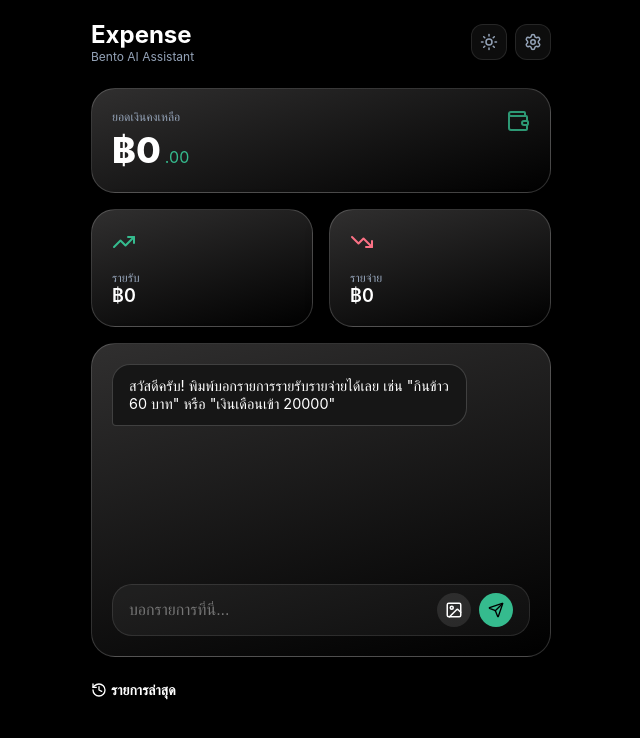
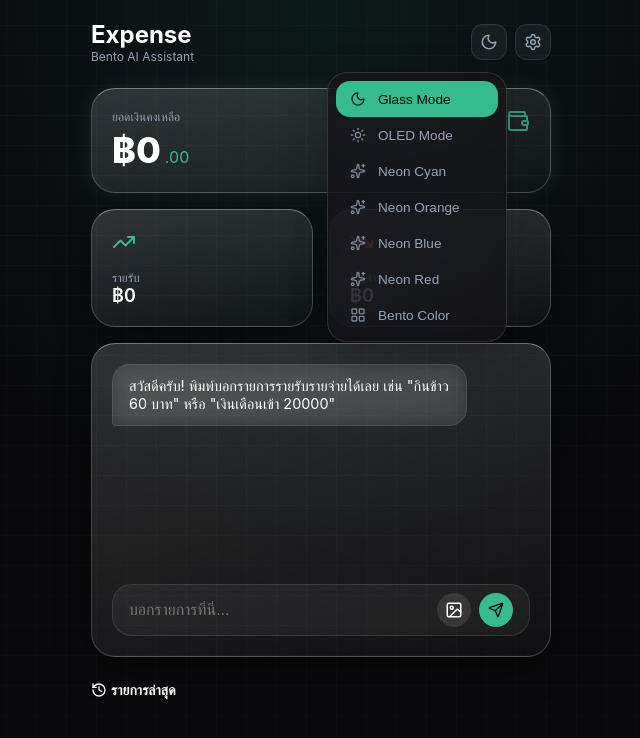
Before and after one commit to warintum/spending-bento-ai-assistant-glm4.7-antigravity, a React (Vite) app: page / in a window 1280 px wide. Both pictures are taken after a click on the button 808 px from the left and 42 px from the top of the page. Shown: the top 738 px of the page, without its empty margins (319-959 px from the left). Built offline with nearby package versions, Linux system fonts and the light colour scheme.

Commit message:
ปรับปรุงการเปลี่ยน Mode

```diff
--- a/src/App.tsx
+++ b/src/App.tsx
@@ -37,7 +37,8 @@ import {
   Coins,
   ShoppingBag,
   MoreHorizontal,
-  Image as ImageIcon
+  Image as ImageIcon,
+  LayoutGrid
 } from 'lucide-react';
 import './index.css';
 
@@ -99,6 +100,8 @@ const App: React.FC = () => {
   const [bgImage, setBgImage] = useState<string>(() => localStorage.getItem('glass-bg') || '');
   const [bgBlur, setBgBlur] = useState<number>(() => parseInt(localStorage.getItem('glass-bg-blur') || '0'));
   const [bgDim, setBgDim] = useState<number>(() => parseInt(localStorage.getItem('glass-bg-dim') || '100'));
+  const [isThemeDropdownOpen, setIsThemeDropdownOpen] = useState(false);
+  const [isBottomThemeDropdownOpen, setIsBottomThemeDropdownOpen] = useState(false);
 
   const scrollRef = useRef<HTMLDivElement>(null);
   const fileInputRef = useRef<HTMLInputElement>(null);
@@ -224,6 +227,21 @@ const App: React.FC = () => {
       scrollRef.current.scrollTop = scrollRef.current.scrollHeight;
     }
   }, [messages]);
+
+  useEffect(() => {
+    const handleClickOutside = (event: MouseEvent) => {
+      // If any dropdown is open, and we click something
+      if (isThemeDropdownOpen || isBottomThemeDropdownOpen) {
+        const target = event.target as HTMLElement;
+        if (!target.closest('.theme-dropdown') && !target.closest('.action-btn')) {
+          setIsThemeDropdownOpen(false);
+          setIsBottomThemeDropdownOpen(false);
+        }
+      }
+    };
+    document.addEventListener('mousedown', handleClickOutside);
+    return () => document.removeEventListener('mousedown', handleClickOutside);
+  }, [isThemeDropdownOpen, isBottomThemeDropdownOpen]);
 
   useEffect(() => {
     localStorage.setItem('bento-category-prefs', JSON.stringify(categoryPreferences));
@@ -581,9 +599,13 @@ const App: React.FC = () => {
   };
 
   const toggleTheme = () => {
-    const themes: ('glass' | 'oled' | 'neon' | 'neon-orange' | 'neon-blue' | 'neon-red' | 'bento-color')[] = ['glass', 'oled', 'neon', 'neon-orange', 'neon-blue', 'neon-red', 'bento-color'];
-    const nextIndex = (themes.indexOf(theme) + 1) % themes.length;
-    setTheme(themes[nextIndex]);
+    setIsThemeDropdownOpen(!isThemeDropdownOpen);
+  };
+
+  const selectTheme = (newTheme: any) => {
+    setTheme(newTheme);
+    setIsThemeDropdownOpen(false);
+    setIsBottomThemeDropdownOpen(false);
   };
 
   const handleFileUpload = (e: React.ChangeEvent<HTMLInputElement>) => {
@@ -1141,9 +1163,22 @@ const App: React.FC = () => {
             <p className="text-xs">Bento AI Assistant</p>
           </div>
           <div style={{ display: 'flex', gap: '8px' }}>
-            <button className="action-btn" onClick={toggleTheme} title="เปลี่ยนโหมด">
-              {theme === 'glass' ? <Moon size={18} /> : theme === 'oled' ? <Sun size={18} /> : <Sparkles size={18} />}
-            </button>
+            <div style={{ position: 'relative' }}>
+              <button className={`action-btn ${isThemeDropdownOpen ? 'active' : ''}`} onClick={(e) => { e.stopPropagation(); toggleTheme(); }} title="เปลี่ยนโหมด">
+                {theme === 'glass' ? <Moon size={18} /> : theme === 'oled' ? <Sun size={18} /> : theme === 'bento-color' ? <LayoutGrid size={18} /> : <Sparkles size={18} />}
+              </button>
+              {isThemeDropdownOpen && (
+                <div className="theme-dropdown" onClick={e => e.stopPropagation()}>
+                  <button className={`dropdown-item ${(theme as string) === 'glass' ? 'active' : ''}`} onClick={() => selectTheme('glass')}><Moon size={16} /> Glass Mode</button>
+                  <button className={`dropdown-item ${(theme as string) === 'oled' ? 'active' : ''}`} onClick={() => selectTheme('oled')}><Sun size={16} /> OLED Mode</button>
+                  <button className={`dropdown-item ${(theme as string) === 'neon' ? 'active' : ''}`} onClick={() => selectTheme('neon')}><Sparkles size={16} /> Neon Cyan</button>
+                  <button className={`dropdown-item ${(theme as string) === 'neon-orange' ? 'active' : ''}`} onClick={() => selectTheme('neon-orange')}><Sparkles size={16} /> Neon Orange</button>
+                  <button className={`dropdown-item ${(theme as string) === 'neon-blue' ? 'active' : ''}`} onClick={() => selectTheme('neon-blue')}><Sparkles size={16} /> Neon Blue</button>
+                  <button className={`dropdown-item ${(theme as string) === 'neon-red' ? 'active' : ''}`} onClick={() => selectTheme('neon-red')}><Sparkles size={16} /> Neon Red</button>
+                  <button className={`dropdown-item ${(theme as string) === 'bento-color' ? 'active' : ''}`} onClick={() => selectTheme('bento-color')}><LayoutGrid size={16} /> Bento Color</button>
+                </div>
+              )}
+            </div>
             <button className="action-btn" onClick={() => setIsSettingsOpen(true)} title="ตั้งค่ากระจก">
               <Settings size={18} />
             </button>
@@ -1395,10 +1430,28 @@ const App: React.FC = () => {
               </div>
             </div>
 
-            <div style={{ padding: '40px 20px', textAlign: 'center' }}>
-              <button className="action-btn" onClick={toggleTheme} style={{ margin: '0 auto', background: '#1a1b25', color: 'white', padding: '12px 24px', borderRadius: '16px', gap: '8px' }}>
+            <div style={{ padding: '40px 20px', textAlign: 'center', position: 'relative' }}>
+              <button
+                className="action-btn"
+                onClick={(e) => {
+                  e.stopPropagation();
+                  setIsBottomThemeDropdownOpen(!isBottomThemeDropdownOpen);
+                }}
+                style={{ margin: '0 auto', background: '#1a1b25', color: 'white', padding: '12px 24px', borderRadius: '16px', gap: '8px' }}
+              >
                 <Sparkles size={18} /> Switch Theme
               </button>
+              {isBottomThemeDropdownOpen && (
+                <div className="theme-dropdown" style={{ bottom: 'calc(100% + 12px)', top: 'auto', left: '50%', transform: 'translateX(-50%)', zIndex: 1001 }}>
+                  <button className={`dropdown-item ${(theme as string) === 'glass' ? 'active' : ''}`} onClick={() => selectTheme('glass')}><Moon size={16} /> Glass Mode</button>
+                  <button className={`dropdown-item ${(theme as string) === 'oled' ? 'active' : ''}`} onClick={() => selectTheme('oled')}><Sun size={16} /> OLED Mode</button>
+                  <button className={`dropdown-item ${(theme as string) === 'neon' ? 'active' : ''}`} onClick={() => selectTheme('neon')}><Sparkles size={16} /> Neon Cyan</button>
+                  <button className={`dropdown-item ${(theme as string) === 'neon-orange' ? 'active' : ''}`} onClick={() => selectTheme('neon-orange')}><Sparkles size={16} /> Neon Orange</button>
+                  <button className={`dropdown-item ${(theme as string) === 'neon-blue' ? 'active' : ''}`} onClick={() => selectTheme('neon-blue')}><Sparkles size={16} /> Neon Blue</button>
+                  <button className={`dropdown-item ${(theme as string) === 'neon-red' ? 'active' : ''}`} onClick={() => selectTheme('neon-red')}><Sparkles size={16} /> Neon Red</button>
+                  <button className={`dropdown-item ${(theme as string) === 'bento-color' ? 'active' : ''}`} onClick={() => selectTheme('bento-color')}><LayoutGrid size={16} /> Bento Color</button>
+                </div>
+              )}
             </div>
           </div>
         ) : (
--- a/src/index.css
+++ b/src/index.css
@@ -19,6 +19,12 @@
   --user-opacity: 0.12;
   --user-bg-blur: 0px;
   --user-bg-dim: 1;
+
+  /* Dropdown Variables */
+  --dropdown-bg: rgba(20, 20, 25, 0.85);
+  --dropdown-border: rgba(255, 255, 255, 0.12);
+  --dropdown-item-hover: rgba(255, 255, 255, 0.08);
+  --dropdown-item-active-text: #000000;
 }
 
 * {
@@ -140,6 +146,12 @@ body.theme-bento-color {
   --card-border: rgba(0, 0, 0, 0.05);
   --card-glow: rgba(0, 0, 0, 0.02);
   --font-main: 'Inter', system-ui, -apple-system, sans-serif;
+
+  /* Bento Mode Dropdown Overrides */
+  --dropdown-bg: rgba(255, 255, 255, 0.9);
+  --dropdown-border: rgba(0, 0, 0, 0.05);
+  --dropdown-item-hover: rgba(0, 0, 0, 0.04);
+  --dropdown-item-active-text: #ffffff;
 }
 
 body.theme-bento-color {
@@ -740,6 +752,74 @@ body:not(.theme-oled):not(.theme-neon) .message.bot {
   border: 1px solid rgba(255, 255, 255, 0.1);
 }
 
+/* Theme Dropdown Styles */
+.theme-dropdown {
+  position: absolute;
+  top: calc(100% + 12px);
+  right: 0;
+  width: 180px;
+  background: var(--dropdown-bg);
+  backdrop-filter: blur(20px) saturate(180%);
+  -webkit-backdrop-filter: blur(20px) saturate(180%);
+  border: 1px solid var(--dropdown-border);
+  border-top: 1.5px solid var(--dropdown-border);
+  border-radius: 20px;
+  padding: 8px;
+  z-index: 1000;
+  box-shadow: 0 10px 40px rgba(0, 0, 0, 0.2);
+  animation: dropdownIn 0.3s cubic-bezier(0.16, 1, 0.3, 1);
+}
+
+@keyframes dropdownIn {
+  from {
+    opacity: 0;
+    transform: translateY(-10px) scale(0.95);
+  }
+
+  to {
+    opacity: 1;
+    transform: translateY(0) scale(1);
+  }
+}
+
+.dropdown-item {
+  display: flex;
+  align-items: center;
+  gap: 12px;
+  width: 100%;
+  padding: 10px 14px;
+  border-radius: 14px;
+  border: none;
+  background: transparent;
+  color: var(--text-secondary);
+  font-size: 0.85rem;
+  font-weight: 500;
+  cursor: pointer;
+  transition: all 0.2s ease;
+}
+
+.dropdown-item:hover {
+  background: var(--dropdown-item-hover);
+  color: var(--text-primary);
+  transform: translateX(4px);
+}
+
+.dropdown-item.active {
+  background: var(--accent-primary);
+  color: var(--dropdown-item-active-text);
+}
+
+.dropdown-item i,
+.dropdown-item svg {
+  opacity: 0.8;
+}
+
+/* Theme Button Ripple Effect */
+.action-btn {
+  position: relative;
+  overflow: visible;
+}
+
 .category-option {
   display: flex;
   flex-direction: column;
--- a/vite.config.ts
+++ b/vite.config.ts
@@ -6,7 +6,7 @@ export default defineConfig({
   plugins: [react()],
   server: {
     host: true,
-    port: 4141,
+    port: 5174,
     allowedHosts: ["p4141.doodee.cc", "p5174.doodee.cc"]
   },
 
```
Also changed, not shown: 1 other file (tests, documents, lock files or other folders).
